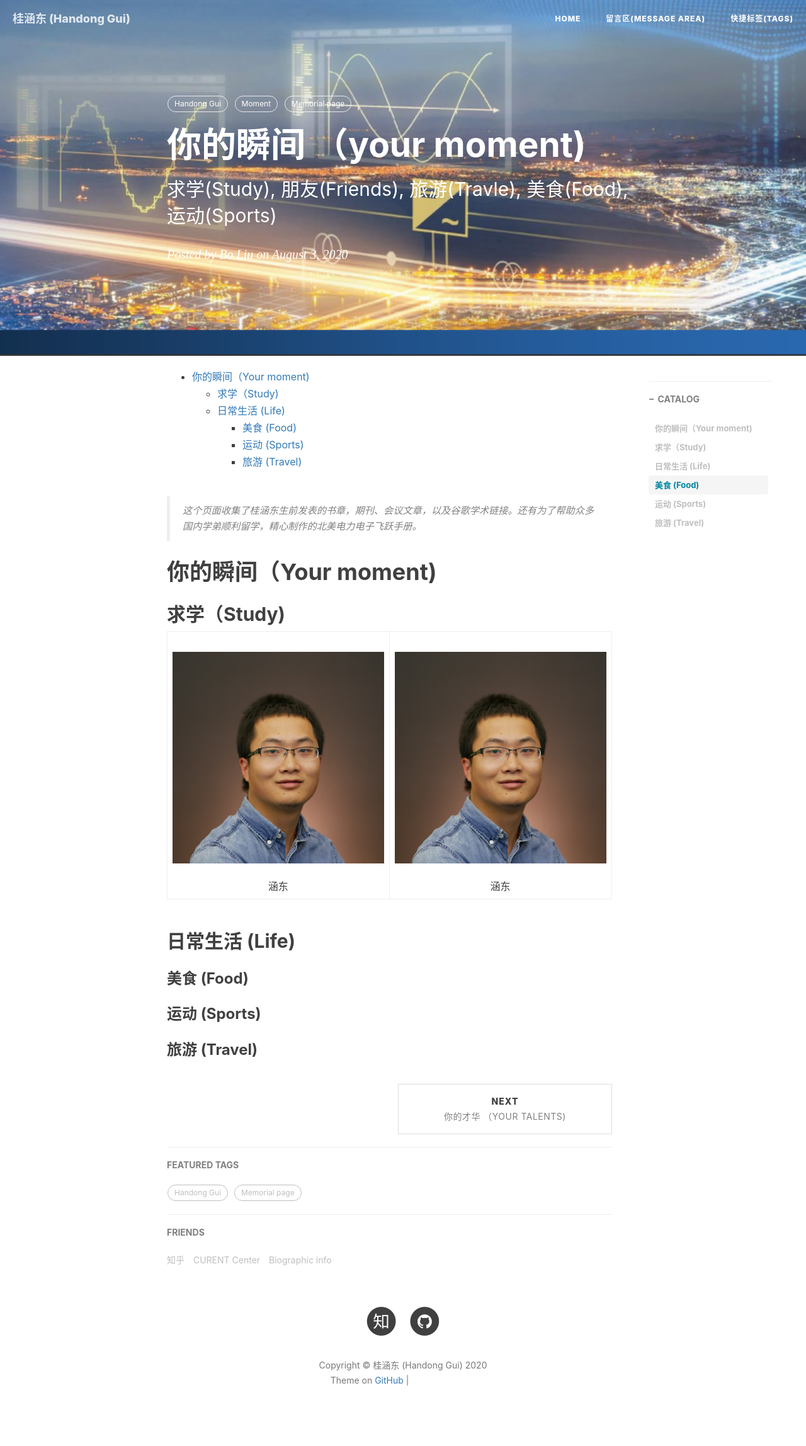
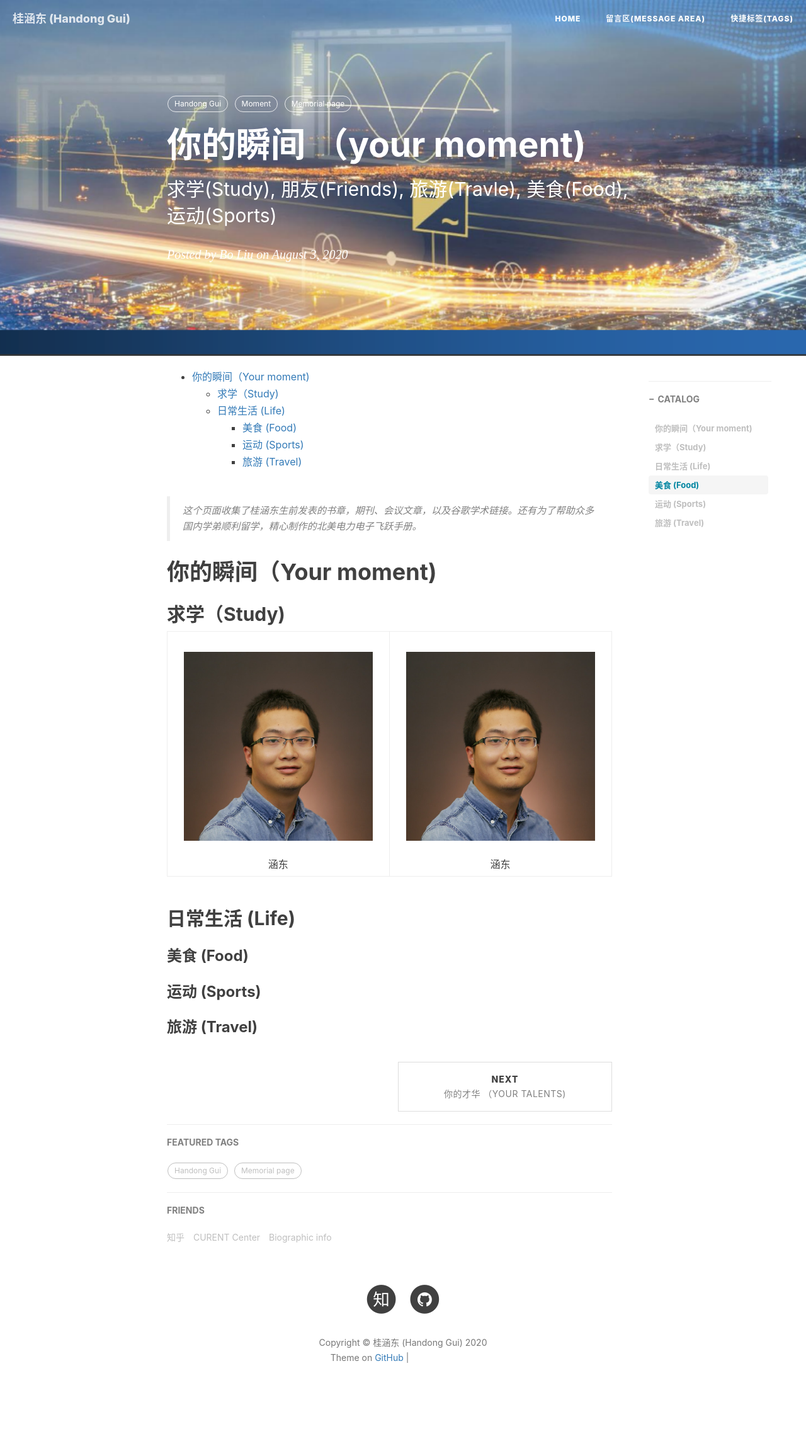
Before and after one commit to HandongGui/HandongGui.github.io, a Jekyll site: the page built from _posts/2020-08-03-Moment.md, in a window 1280 px wide. Shown: the whole page at 63% size. Built offline with Jekyll 4.4.1, drawn with Linux system fonts in a browser that asks for light colours; nearby versions of some CDN libraries; comment, search, counter and statistics services are not loaded; after the commit the page ends 2260 px from its top, so only the background shows below that; grey boxes are pictures that could not be loaded.

Commit message:
Update 2020-08-03-Moment.md

```diff
--- a/_posts/2020-08-03-Moment.md
+++ b/_posts/2020-08-03-Moment.md
@@ -24,8 +24,8 @@
 
 <table>
     <tr>
-        <td ><center><img src="../../../../img/moment/1portrait.jpg" > 涵东 </center></td>
-        <td ><center><img src="../../../../img/moment/1portrait.jpg" > 涵东 </center></td>
+        <td ><center><img src="../../../../img/moment/1portrait.jpg" width="300"/> 涵东 </center></td>
+        <td ><center><img src="../../../../img/moment/1portrait.jpg" width="300"/> 涵东 </center></td>
     </tr>
 </table>
 
```
